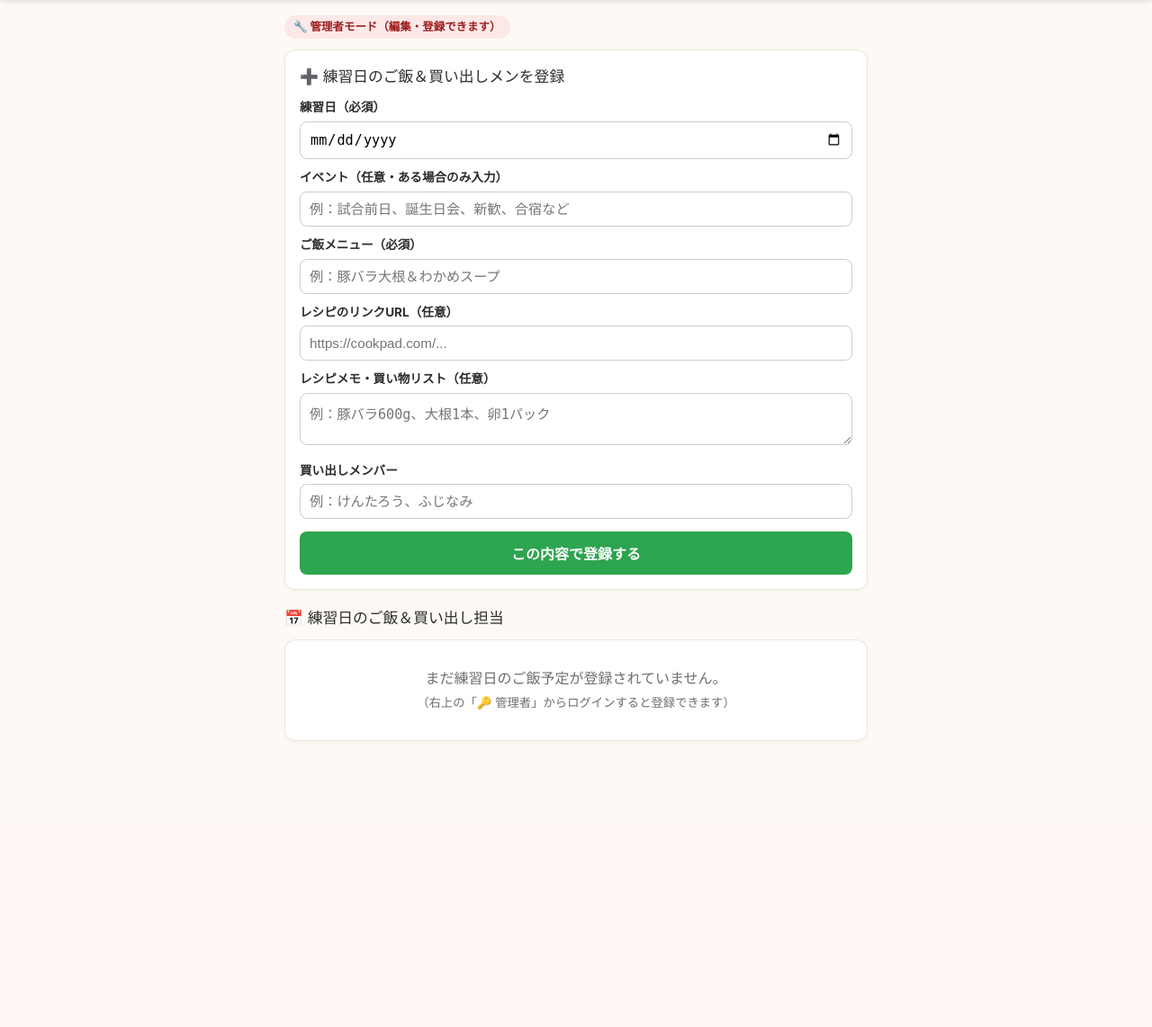
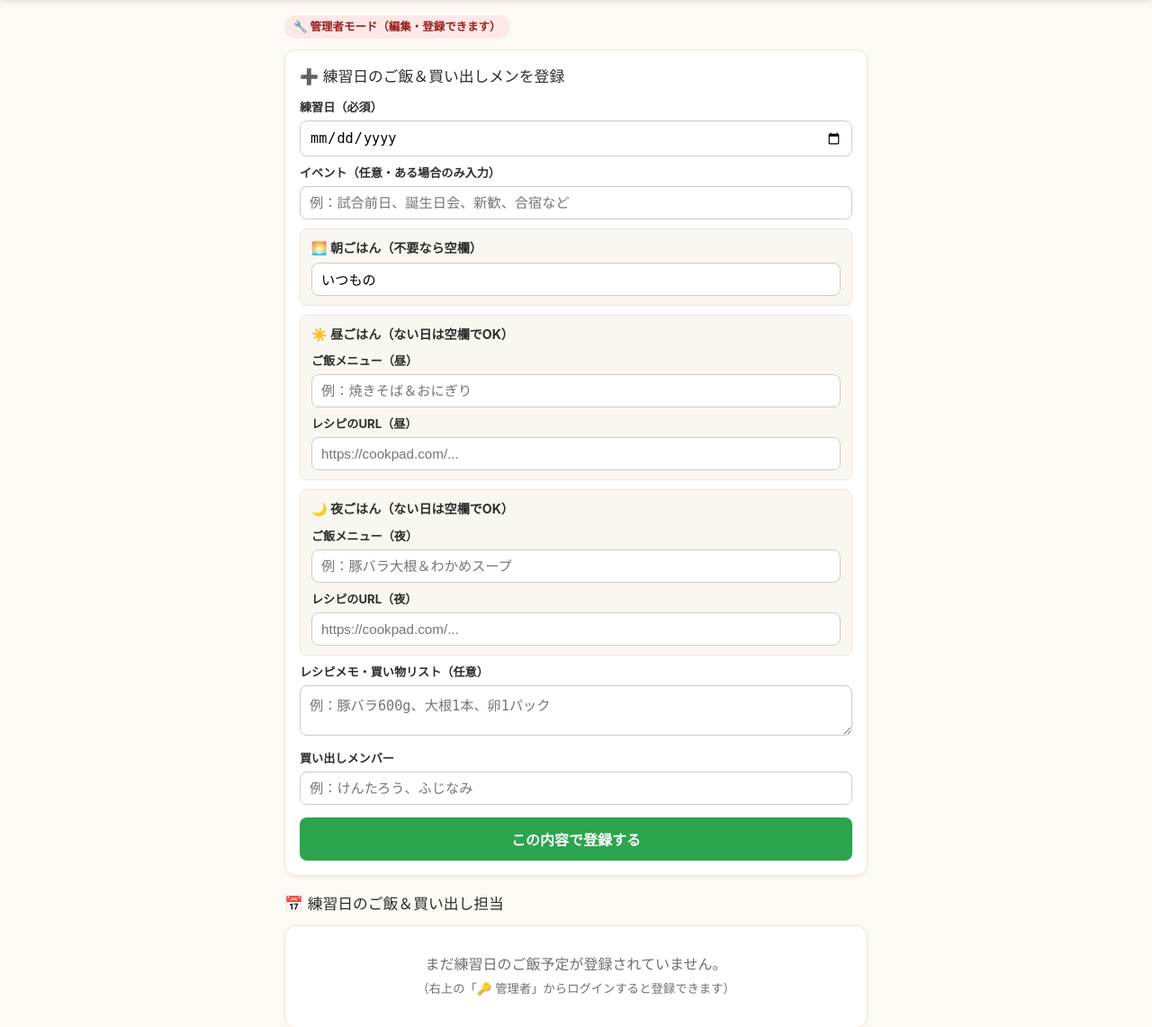
Before and after one commit to rina0107/regulus-kitchen, a Flask app: page / in a window 1280 px wide. Shown: the part 62-1204 px from the top of the page at 90% size. Before the commit the page ends 886 px from the top, so only its background shows below. Run offline with Flask 3, Linux system fonts and the light colour scheme; the visitor is signed in with stand-in values (Sample User, id 1).

Commit message:
Update index.html

```diff
--- a/templates/index.html
+++ b/templates/index.html
@@ -158,19 +190,33 @@
       cursor: pointer;
     }
 
+    /* フォーム関連 */
+    .form-group-box {
+      background: #faf7f2;
+      border: 1px solid #ece4da;
+      border-radius: 8px;
+      padding: 10px 12px;
+      margin-top: 10px;
+    }
+    .form-group-title {
+      font-size: 0.88rem;
+      font-weight: bold;
+      margin-bottom: 4px;
+    }
     label {
       display: block;
-      font-size: 0.85rem;
+      font-size: 0.82rem;
       font-weight: bold;
-      margin-top: 10px;
+      margin-top: 8px;
       margin-bottom: 4px;
     }
     input[type="text"], input[type="date"], input[type="url"], input[type="password"], textarea {
       width: 100%;
-      padding: 10px;
+      padding: 9px 10px;
       border: 1px solid #ccc;
       border-radius: 8px;
       font-size: 0.95rem;
+      background: white;
     }
     .btn-submit {
       width: 100%;
@@ -245,11 +291,29 @@
       <label>イベント（任意・ある場合のみ入力）</label>
       <input type="text" name="event" placeholder="例：試合前日、誕生日会、新歓、合宿など">
 
-      <label>ご飯メニュー（必須）</label>
-      <input type="text" name="menu" placeholder="例：豚バラ大根＆わかめスープ" required>
+      <!-- 朝ごはん -->
+      <div class="form-group-box">
+        <div class="form-group-title">🌅 朝ごはん（不要なら空欄）</div>
+        <input type="text" name="morning" value="いつもの">
+      </div>
 
-      <label>レシピのリンクURL（任意）</label>
-      <input type="url" name="recipe_url" placeholder="https://cookpad.com/...">
+      <!-- 昼ごはん -->
+      <div class="form-group-box">
+        <div class="form-group-title">☀️ 昼ごはん（ない日は空欄でOK）</div>
+        <label>ご飯メニュー（昼）</label>
+        <input type="text" name="lunch_menu" placeholder="例：焼きそば＆おにぎり">
+        <label>レシピのURL（昼）</label>
+        <input type="url" name="lunch_url" placeholder="https://cookpad.com/...">
+      </div>
+
+      <!-- 夜ごはん -->
+      <div class="form-group-box">
+        <div class="form-group-title">🌙 夜ごはん（ない日は空欄でOK）</div>
+        <label>ご飯メニュー（夜）</label>
+        <input type="text" name="dinner_menu" placeholder="例：豚バラ大根＆わかめスープ">
+        <label>レシピのURL（夜）</label>
+        <input type="url" name="dinner_url" placeholder="https://cookpad.com/...">
+      </div>
 
       <label>レシピメモ・買い物リスト（任意）</label>
       <textarea name="recipe_note" rows="2" placeholder="例：豚バラ600g、大根1本、卵1パック"></textarea>
@@ -273,7 +337,41 @@
             <span class="event-tag">🎉 {{ item.event }}</span>
           {% endif %}
         </div>
-        <div class="menu-title">{{ item.menu }}</div>
+
+        <div class="meal-list">
+          {% if item.morning %}
+          <div class="meal-row">
+            <div class="meal-info">
+              <span class="meal-badge badge-morning">🌅 朝</span>
+              <strong>{{ item.morning }}</strong>
+            </div>
+          </div>
+          {% endif %}
+
+          {% if item.lunch_menu or item.lunch_url %}
+          <div class="meal-row">
+            <div class="meal-info">
+              <span class="meal-badge badge-lunch">☀️ 昼</span>
+              <strong>{{ item.lunch_menu if item.lunch_menu else 'メニュー未入力' }}</strong>
+            </div>
+            {% if item.lunch_url %}
+              <a href="{{ item.lunch_url }}" target="_blank" rel="noopener noreferrer" class="btn-recipe">📖 昼レシピ ↗</a>
+            {% endif %}
+          </div>
+          {% endif %}
+
+          {% if item.dinner_menu or item.dinner_url %}
+          <div class="meal-row">
+            <div class="meal-info">
+              <span class="meal-badge badge-dinner">🌙 夜</span>
+              <strong>{{ item.dinner_menu if item.dinner_menu else 'メニュー未入力' }}</strong>
+            </div>
+            {% if item.dinner_url %}
+              <a href="{{ item.dinner_url }}" target="_blank" rel="noopener noreferrer" class="btn-recipe">📖 夜レシピ ↗</a>
+            {% endif %}
+          </div>
+          {% endif %}
+        </div>
 
         <div class="shopper-box">
           🛒 <strong>買い出し担当：</strong> {{ item.shoppers if item.shoppers else '未定' }}
@@ -283,19 +381,13 @@
           <div class="note-box">{{ item.recipe_note }}</div>
         {% endif %}
 
-        <div style="display:flex; justify-content:space-between; align-items:center; flex-wrap:wrap; gap:8px;">
-          {% if item.recipe_url %}
-            <a href="{{ item.recipe_url }}" target="_blank" rel="noopener noreferrer" class="btn-recipe">📖 レシピのリンクを開く ↗</a>
-          {% else %}
-            <span style="font-size:0.8rem; color:#999;">※レシピリンクなし</span>
-          {% endif %}
-
-          {% if is_admin %}
+        {% if is_admin %}
+          <div style="text-align:right; margin-top:8px;">
             <form action="/delete_schedule/{{ item.id }}" method="POST" onsubmit="return confirm('この予定を削除しますか？');" style="margin:0;">
               <button type="submit" class="btn-danger">削除</button>
             </form>
-          {% endif %}
-        </div>
+          </div>
+        {% endif %}
       </div>
     {% endfor %}
   {% else %}
```
Also changed, not shown: other parts of templates/index.html (+47 -15 lines).
